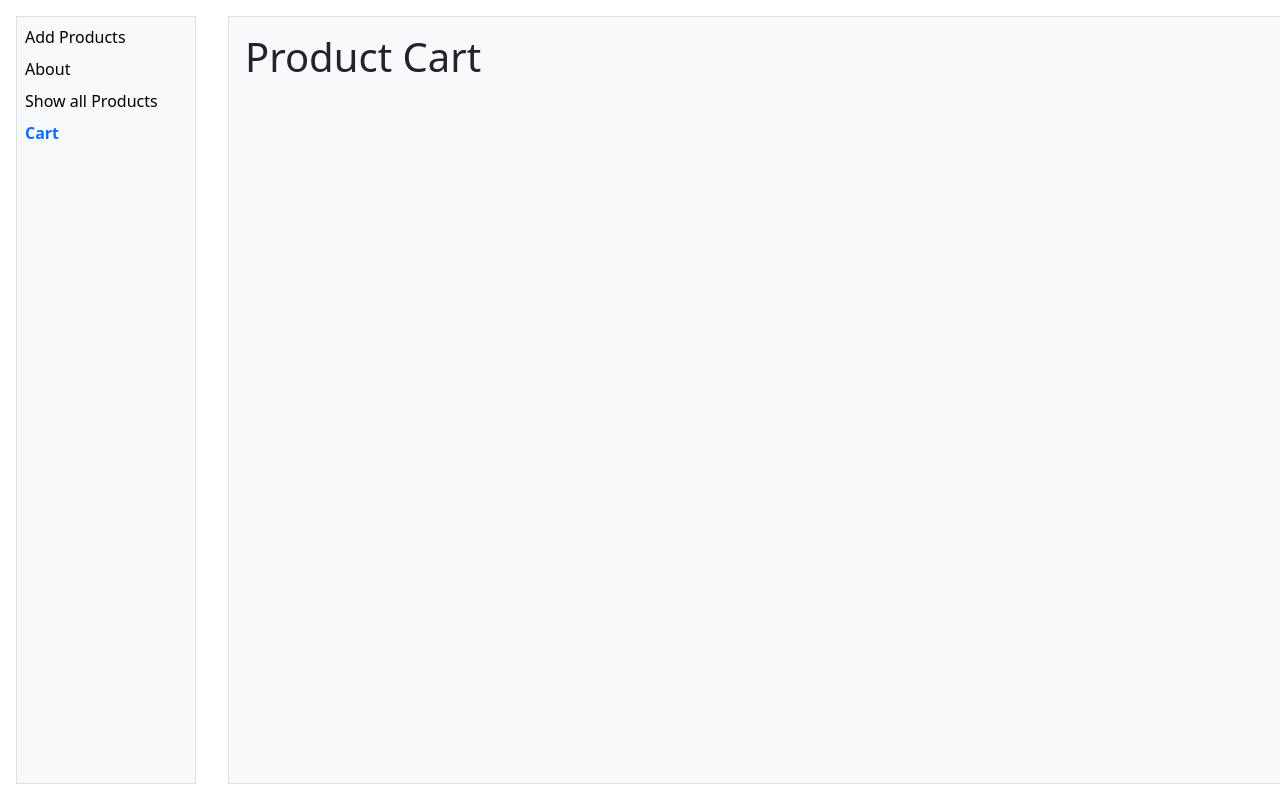
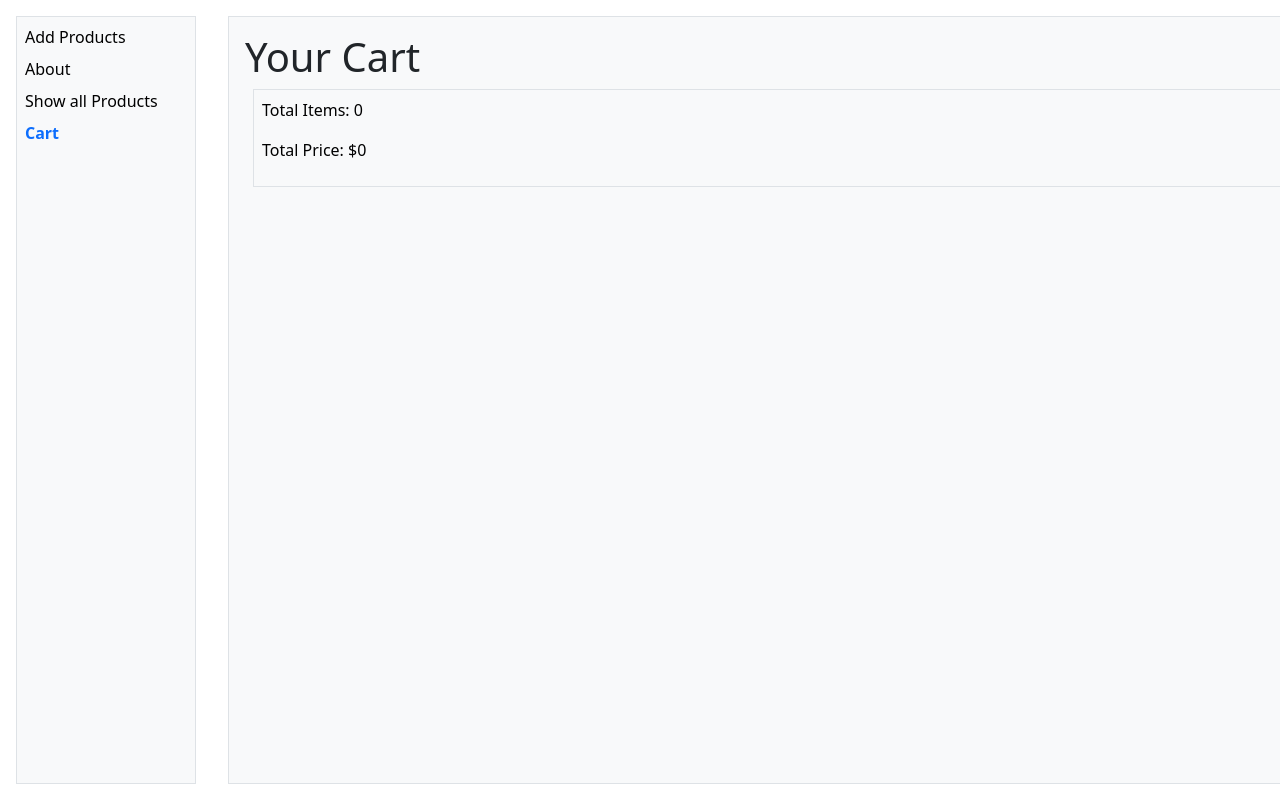
Before and after one commit to Mustafa25008/React_Practice, a React (Vite) app in the folder React with Typscript/React_Typescript_1/: page /cart in a window 1280 px wide. Shown: the top 800 px of the page. Built offline with nearby package versions, Linux system fonts and the light colour scheme.

Commit message:
feat: implement Cart Page and functionality

```diff
--- a/React with Typscript/React_Typescript_1/src/pages/productsCart.tsx
+++ b/React with Typscript/React_Typescript_1/src/pages/productsCart.tsx
@@ -1,8 +1,43 @@
+import { Button } from "react-bootstrap";
+import { useSelector, useDispatch } from "react-redux";
+import { removeCart } from "../redux/product/cart-Slice";
+import type { RootState } from "../redux/store";
+
 function ProductCart () {
+
+    const cart = useSelector((state: RootState)=>state.cart.items);
+    const dispatch = useDispatch();
+
+    const deleteCart = (index: number)=>{
+        const confirm = window.confirm("Are you sure to remove the item from cart?");
+        if (!confirm) return;
+        dispatch(removeCart(index));
+    }
+
+    const totalPrice = cart.reduce((sum, item) => {
+        return sum + (item.price || 0);
+        }, 0);
+
     return (
+        <>
         <div>
-            <h1>Product Cart</h1>
+            <h1>Your Cart</h1>
+            {cart.map((items, ind)=>{
+                return (
+                <div key={ind} className="d-flex align-items-center gap-1 border p-2 m-2 bg-light text-black">
+                    <img className="me-2" src={items.image} alt={items.title} style={{width: "50px"}}/>
+                    <p className="mb-0 flex-grow-1">{items.title}</p>
+                    <p className="mb-0 text-end fw-semibold" style={{ width: "150px" }}>Price: ${items.price}</p>
+                    <Button className="btn btn-danger ms-3" onClick={()=>deleteCart(ind)}>Remove</Button>
+                </div>
+                );
+            })}
+            <div className="d-flex m-2 flex-column border bg-light text-black p-2">
+                <p>Total Items: {cart.length}</p>
+                <p>Total Price: ${totalPrice}</p>
+            </div>
         </div>
+        </>
     );
 }
 export default ProductCart;
--- /dev/null
+++ b/React with Typscript/React_Typescript_1/src/redux/product/cart-Slice.ts
@@ -0,0 +1,44 @@
+import { createSlice } from '@reduxjs/toolkit'
+
+export interface Cart {
+    id: number;
+    title?: string;
+    price?: number;
+    description?: string;
+    category?: string;
+    image?: string;
+    rating?: {
+        rate: number;
+        count: number;
+    };
+}
+
+export interface CartState {
+    items: Cart[];
+}
+
+const savedCart: Cart[] = localStorage.getItem("cart")? JSON.parse(localStorage.getItem("cart") as string) : [];
+
+const initialState : CartState = {
+  items: savedCart,
+
+};
+
+export const cartSlice = createSlice({
+  name: 'cart',
+  initialState,
+  reducers: {
+    saveCart: (state, actions)=>{
+        state.items.push(actions.payload);
+        localStorage.setItem("cart", JSON.stringify(state.items));
+    },
+    removeCart: (state, actions)=>{
+        state.items.splice(actions.payload, 1);
+        localStorage.setItem("cart", JSON.stringify(state.items));
+    }
+  },
+})
+
+export const { saveCart, removeCart } = cartSlice.actions
+
+export default cartSlice.reducer
--- a/React with Typscript/React_Typescript_1/src/redux/store.ts
+++ b/React with Typscript/React_Typescript_1/src/redux/store.ts
@@ -1,9 +1,11 @@
 import { configureStore } from '@reduxjs/toolkit'
 import productSlicer  from './product/productslice'
+import cartSlicer from './product/cart-Slice'
 
 export const store = configureStore({
   reducer: {
     showproduct: productSlicer,
+    cart: cartSlicer
   },
 })
 
```
